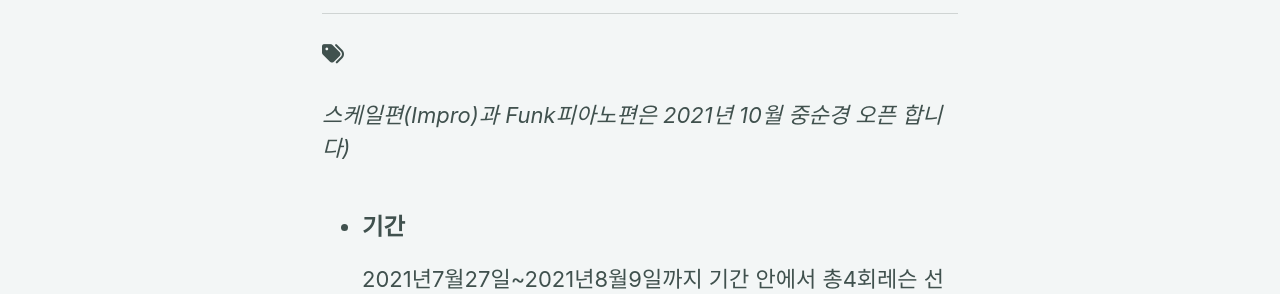
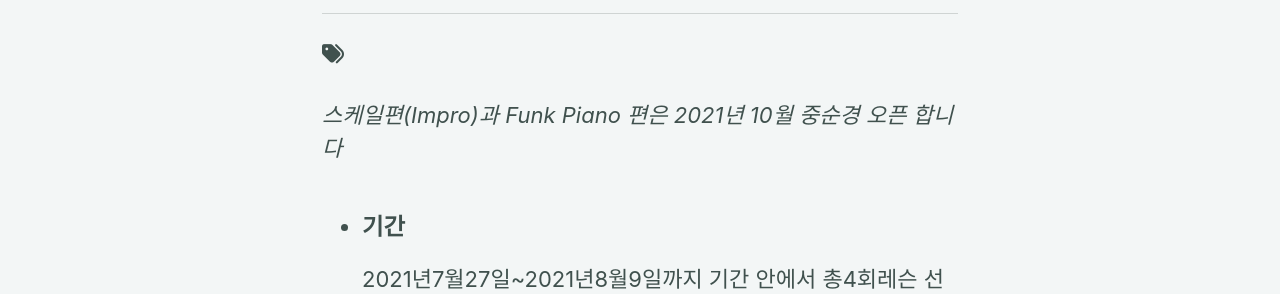
Before and after one commit to jjmusic-online/jjmusic-online.github.io, a Jekyll site: the page built from _posts/2021-07-05-my-first-post.md, in a window 1280 px wide and 900 px high. Shown: the part 221-515 px from the top of the window. Built offline with Jekyll 4.4.1, drawn with Linux system fonts in a browser that asks for light colours; cached includes are drawn as plain includes; nearby versions of some CDN libraries; some of the changed text lies outside the part shown.

Commit message:
Update 2021-07-05-my-first-post.md

```diff
--- a/_posts/2021-07-05-my-first-post.md
+++ b/_posts/2021-07-05-my-first-post.md
@@ -5,7 +5,7 @@ title: "JJ Online Lesson 4회완성 입시 코드초견 단기특강안내
 date: 2021-07-05
 ---
 
-*스케일편(Impro)과 Funk피아노편은 2021년 10월 중순경 오픈 합니다)*
+*스케일편(Impro)과 Funk Piano 편은 2021년 10월 중순경 오픈 합니다*
 
 - #### 기간
 
```
